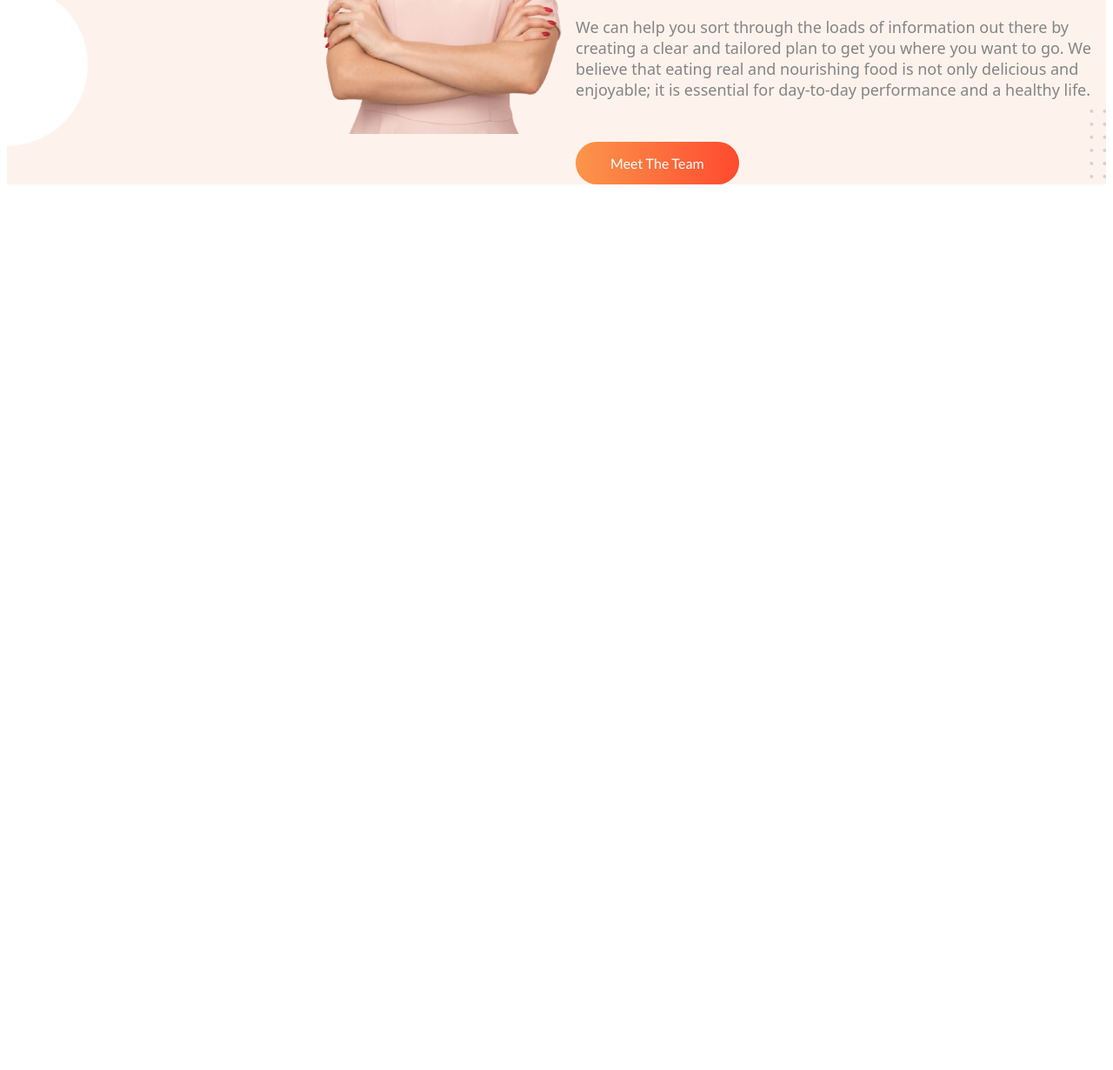
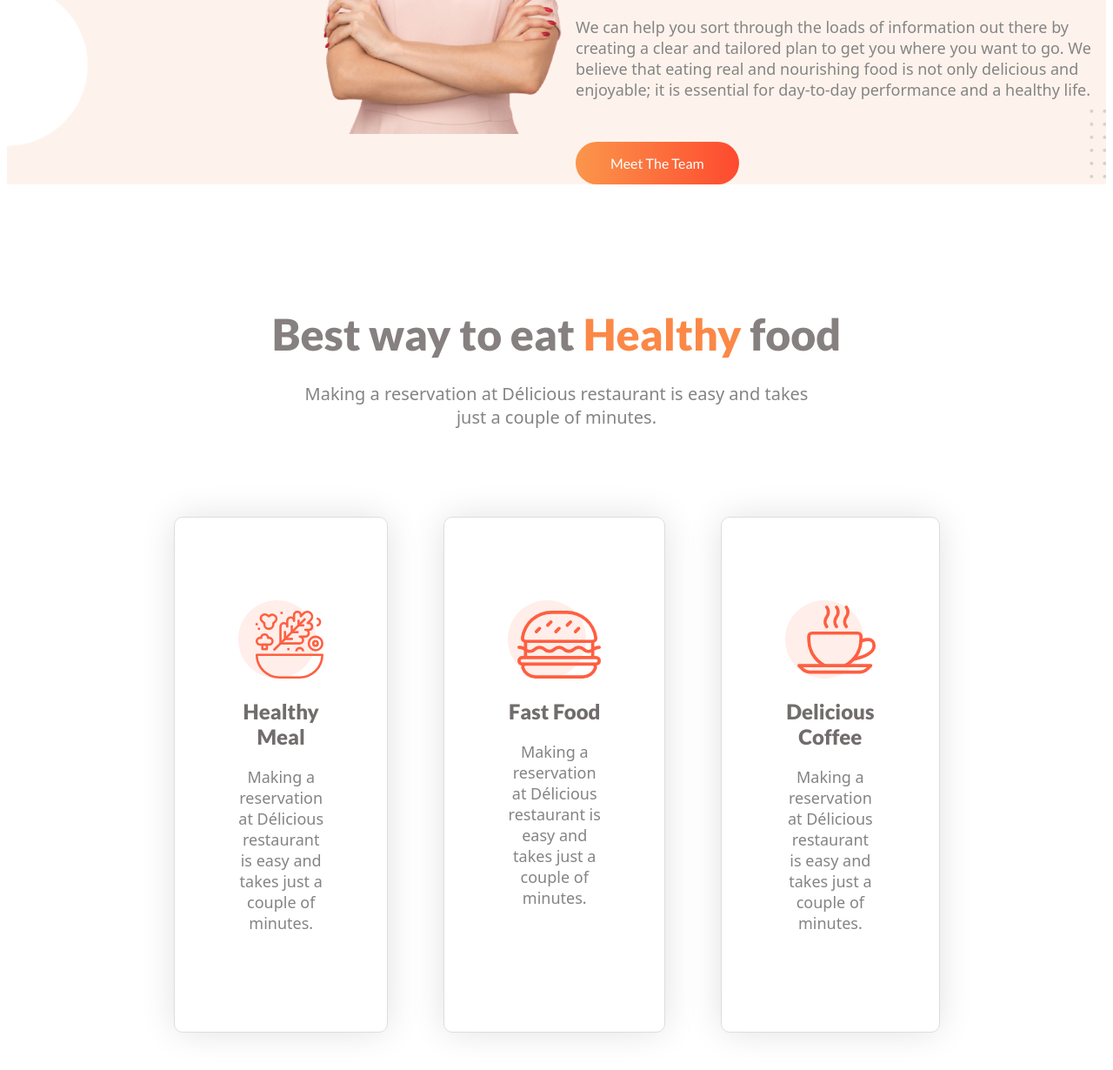
Before and after one commit to hellorafiul/food-network, a plain HTML site: page index.html in a window 1280 px wide. Shown: the part 1030-2260 px from the top of the page at 87% size. Before the commit the page ends 1250 px from the top, so only its background shows below. Drawn offline with Linux system fonts and the light colour scheme.

Commit message:
healthy food section added

```diff
--- a/index.html
+++ b/index.html
@@ -40,7 +40,31 @@
       </div>
     </div>
   </section>
+  <section class="healthy-food">
+    <div class="food-top">
+      <h1>Best way to eat <span class="orange-color">Healthy</span> food</h1>
+      <p>Making a reservation at Délicious restaurant is easy and takes just a
+        couple of minutes.</p>
+    </div>
+    <div class="food-box-container flex">
+      <div class="food-box">
+        <img src="images/food/services1.svg" alt="">
+        <h2>Healthy Meal</h2>
+        <p>Making a reservation at Délicious restaurant is easy and takes just a couple of minutes.</p>
+      </div>
+      <div class="food-box">
+        <img src="images/food/services2.svg" alt="">
+        <h2>Fast Food</h2>
+        <p>Making a reservation at Délicious restaurant is easy and takes just a couple of minutes.</p>
+      </div>
+      <div class="food-box">
+        <img src="images/food/services3.svg" alt="">
+        <h2>Delicious Coffee</h2>
+        <p>Making a reservation at Délicious restaurant is easy and takes just a couple of minutes.</p>
+      </div>
+    </div>
 
+  </section>
 
 </body>
 
--- a/style.css
+++ b/style.css
@@ -72,3 +72,35 @@ color: #FB8846;
 .about-content p {
   width: 610px;
 }
+.healthy-food {
+  text-align: center;
+  padding: 100px 0px;
+}
+.food-top p {
+  display: inline-block;
+  width: 600px;
+  font-size: 20px;
+  padding-bottom: 81px;
+  margin-top: -16px;
+}
+.food-box-container{
+  padding: 0 160px;
+}
+.food-box h2{
+  color:rgb(114, 109, 109);
+  cursor: pointer;
+}
+.food-box h2:hover{
+  color:#FB8846;
+  cursor: pointer;
+}
+.food-box{
+  border: 1px solid #ddd;
+  padding: 95px 73px;
+  margin: 0 32px;
+  border-radius: 10px;
+  box-shadow: 0px 0px 42px -3px #ddd;
+}
+.food-box:hover {
+  box-shadow: 0px 0px 30px -13px #333;
+}
```
Also changed, not shown: images/food/services1.svg (added), images/food/services2.svg (added), images/food/services3.svg (added).
